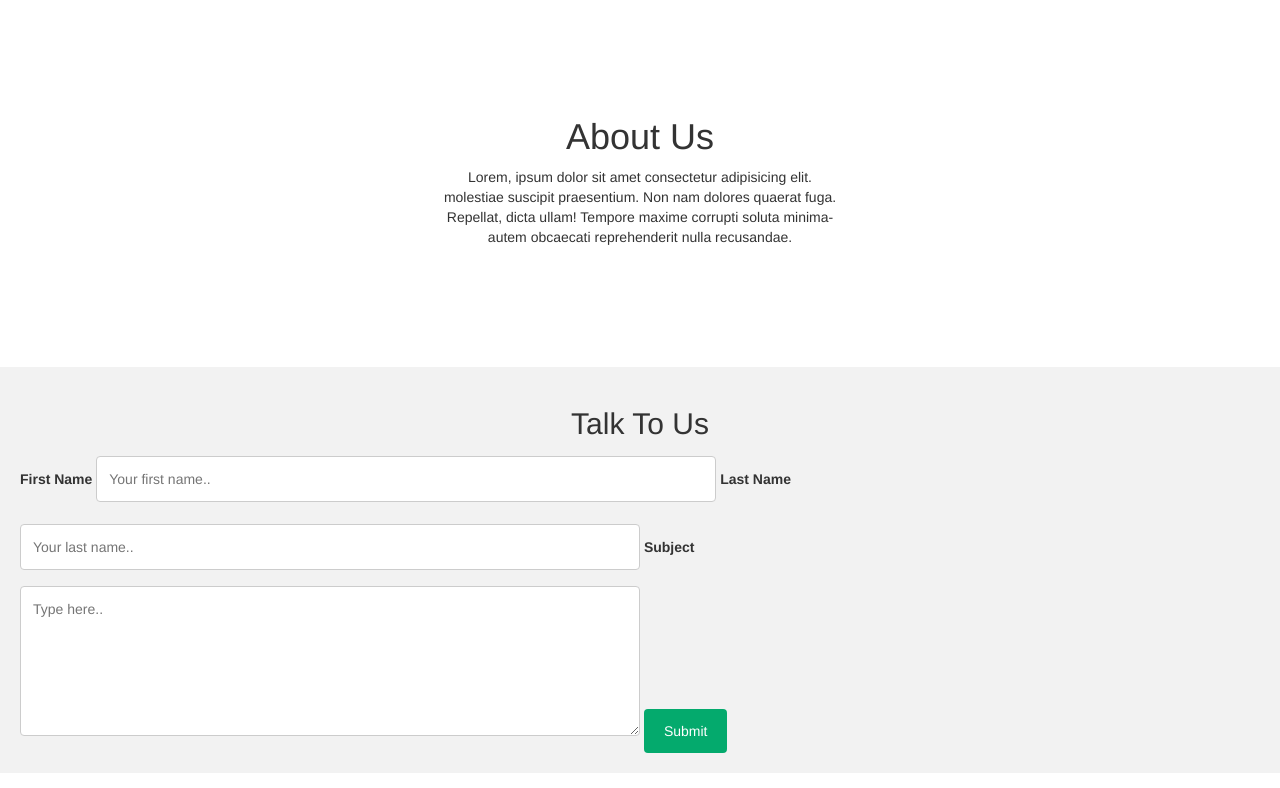
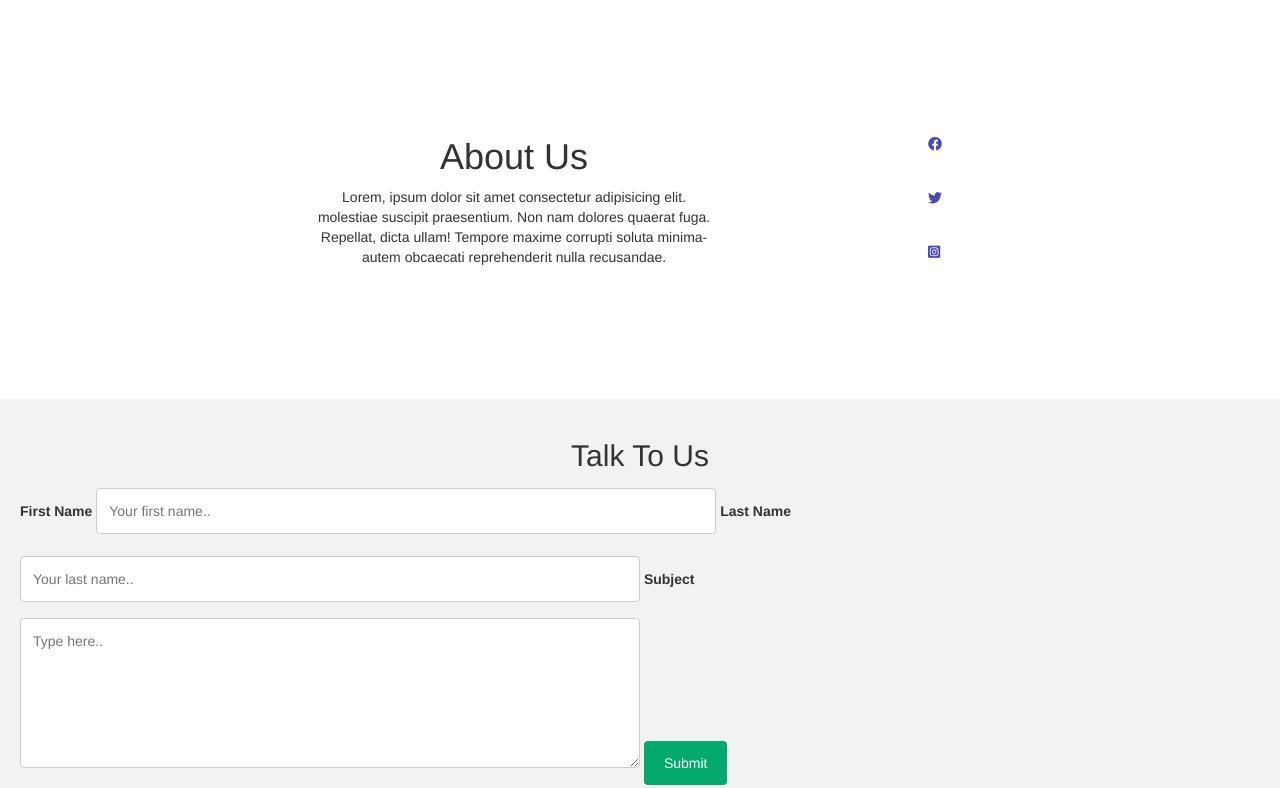
Before and after one commit to Dev-GNM/Phase1-IP-Repo, a plain HTML site: page index.html in a window 1280 px wide. Shown: the part 1073-1861 px from the top of the page. Drawn offline with nearby package versions, Linux system fonts and the light colour scheme; no server answers.

Commit message:
adding hover to donate button

```diff
--- a/Assets/index.css
+++ b/Assets/index.css
@@ -28,6 +28,11 @@
     background-color: rgb(68, 68, 141);
     margin: 10px;
     padding: 3px;
+    border-radius: 10px;
+}
+
+#don:hover{
+    background-color: #04AA6D;
 }
 
 .big-text{
@@ -102,6 +107,7 @@ input[type=text], select, textarea {
     border-radius: 5px;
     padding: 20px;
     margin-top: 15vh;
+    height: 500px;
   }
 
   .talk-us h2{
@@ -114,11 +120,22 @@ input[type=text], select, textarea {
     list-style: none;
   }
 
+
+.abt-icons{
+    display: flex;
+    flex-direction: row;
+    justify-content: space-evenly;
+    margin: 15vh;
+}
+
   .abt{
     text-align: center;
-    margin: 15vh;
   }
 
+
+  .links{
+    margin-top: 30px;
+  }
 
   .footer>.links>ul>li{
     list-style: none;
@@ -149,3 +166,15 @@ input[type=text], select, textarea {
 footer>.last-h4{
     text-align: center;
 }
+
+
+.icons {
+    opacity: 4;
+}
+.icons i {
+    color: rgb(74, 74, 182);
+    padding: 20px;
+    display: flex;
+    flex-direction: column;
+    justify-content: space-around;
+}
--- a/index.html
+++ b/index.html
@@ -8,6 +8,7 @@
     <link rel="stylesheet" href="https://maxcdn.bootstrapcdn.com/bootstrap/3.4.1/css/bootstrap.min.css">
 <script src="https://ajax.googleapis.com/ajax/libs/jquery/3.6.0/jquery.min.js"></script>
 <script src="https://maxcdn.bootstrapcdn.com/bootstrap/3.4.1/js/bootstrap.min.js"></script>
+<link rel="stylesheet" href="https://cdnjs.cloudflare.com/ajax/libs/font-awesome/6.1.1/css/all.min.css" integrity="sha512-KfkfwYDsLkIlwQp6LFnl8zNdLGxu9YAA1QvwINks4PhcElQSvqcyVLLD9aMhXd13uQjoXtEKNosOWaZqXgel0g==" crossorigin="anonymous" referrerpolicy="no-referrer" />
 </head>
 <body>
     <header class="header">
@@ -90,6 +91,7 @@
         </div>
     </section>
     <section id="about-us">
+        <div class="abt-icons">
         <div class="abt">
             <h1>About Us</h1>
             <p>Lorem, ipsum dolor sit amet consectetur adipisicing elit. <br>
@@ -97,6 +99,12 @@
              Repellat, dicta ullam! Tempore maxime corrupti soluta minima-<br>
              autem obcaecati reprehenderit nulla recusandae.</p>
         </div>
+        <div class="icons">
+            <i class="fa-brands fa-facebook"></i>
+            <i class="fa-brands fa-twitter" size="50"></i>
+            <i class="fa-brands fa-instagram-square"></i>
+        </div>
+    </div>
     </section>
     <section id="talk">
         <div class="talk-us">
```
